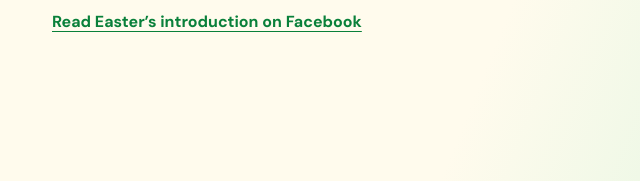
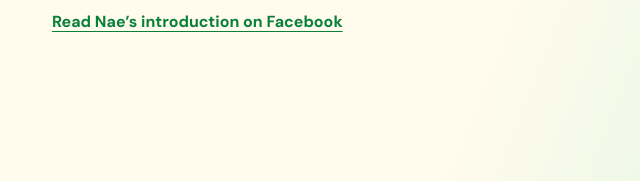
Before and after one commit to denverufb/naes-twisted-treats, a plain HTML site: page about.html in a window 1280 px wide. Shown: the part 608-789 px from the top of the page, 0-640 px from the left. Drawn offline with nearby package versions, Linux system fonts and the light colour scheme; a web font is replaced by a local one.

Commit message:
Update introduction link text for Easter Robinson

```diff
--- a/about.html
+++ b/about.html
@@ -28,7 +28,7 @@
           <h1 id="about-title">Easter Nae Nae Robinson</h1>
           <p>Easter Nae Nae Robinson is a St. Louis-area entrepreneur, bartender, and the owner of Nae’s Twisted Treats, a Black-owned restaurant in Ferguson, Missouri.</p>
           <p>She built Nae’s Twisted Treats from the ground up. Faith and determination carried her through the work of opening a restaurant, and she wants the business to create opportunities and lift up the Ferguson community.</p>
-          <a class="about-link" href="https://www.facebook.com/charlitasosexyy/posts/28855823114027864/">Read Easter’s introduction on Facebook</a>
+          <a class="about-link" href="https://www.facebook.com/charlitasosexyy/posts/28855823114027864/">Read Nae’s introduction on Facebook</a>
         </div>
         <figure class="about-portrait">
           <img class="about-owner" src="assets/easter-robinson.jpg" alt="Easter Nae Nae Robinson wearing a blue suit" width="978" height="1250" fetchpriority="high">
```
